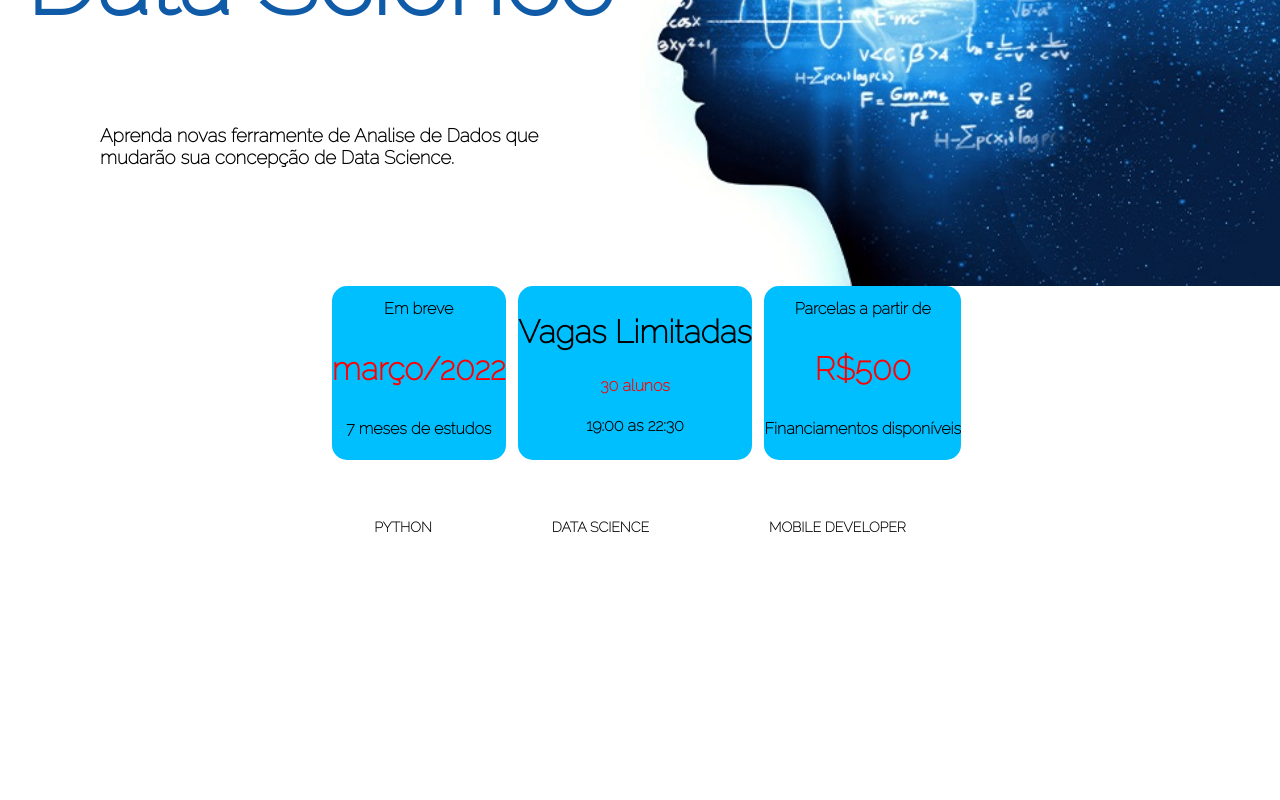
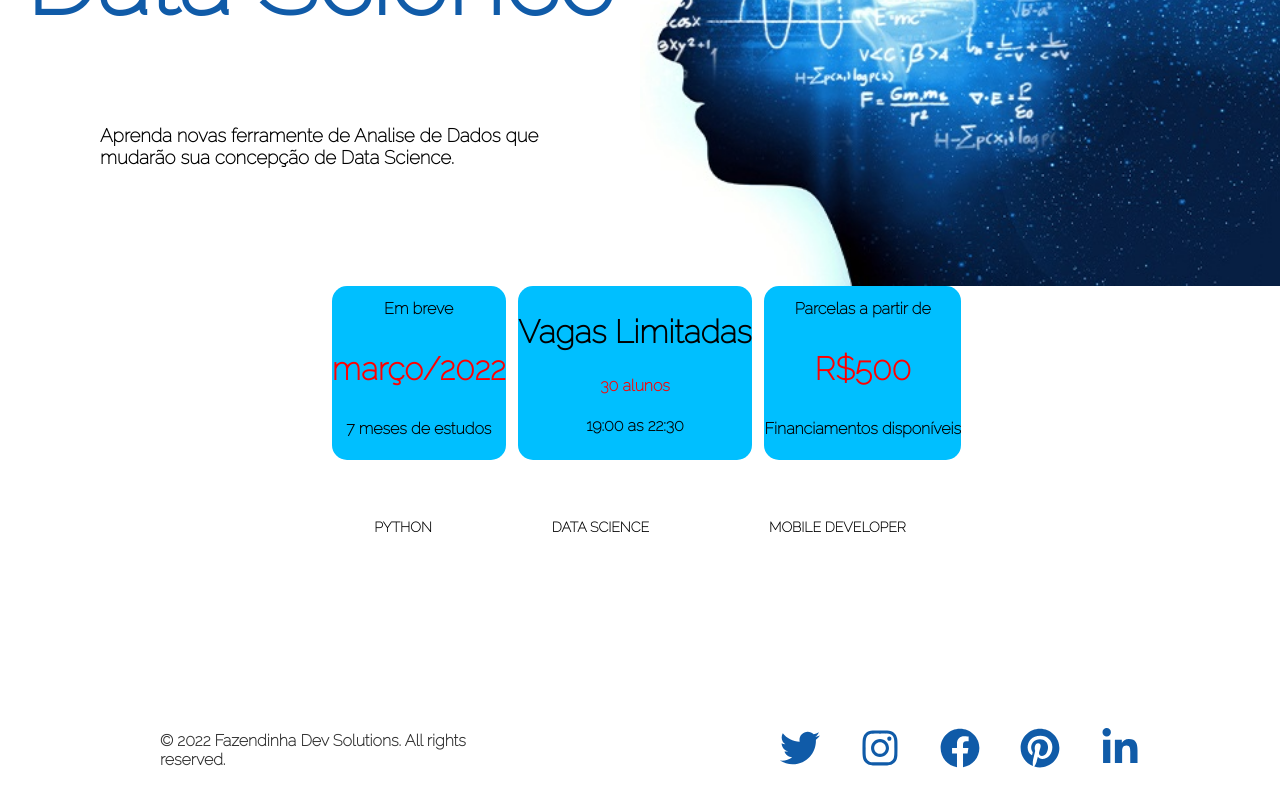
Before and after one commit to PamelaMBadermann/landing-page-em-react-fazendinha-dev, a React (Create React App) app: page / in a window 1280 px wide. Shown: the part 414-1214 px from the top of the page. Before the commit the page ends 1114 px from the top, so only its background shows below. Built offline with nearby package versions, Linux system fonts and the light colour scheme.

Commit message:
adicionado footer

```diff
--- /dev/null
+++ b/src/components/Footer/Footer.jsx
@@ -0,0 +1,32 @@
+import React from 'react';
+import { FooterStyle, FooterIconsStyle } from './style';
+import { FaTwitter, FaInstagram, FaFacebook, FaPinterest, FaLinkedinIn } from 'react-icons/fa';
+
+function Footer() {
+    return (
+        <FooterStyle>
+            <FooterIconsStyle>
+                <h4>© 2022 Fazendinha Dev Solutions. All rights reserved.</h4>
+            </FooterIconsStyle>
+            <FooterIconsStyle>
+                <a href="https://twitter.com" target="_blank" rel="noopener noreferrer">
+                    <FaTwitter fontSize="40"/>
+                </a>
+                <a href="https://instagram.com" target="_blank" rel="noopener noreferrer">
+                    <FaInstagram fontSize="40"/>
+                </a>
+                <a href="https://facebook.com" target="_blank" rel="noopener noreferrer">
+                    <FaFacebook fontSize="40"/>
+                </a>
+                <a href="https://br.pinterest.com" target="_blank" rel="noopener noreferrer">
+                    <FaPinterest fontSize="40"/>
+                </a>
+                <a href="https://linkedin.com" target="_blank" rel="noopener noreferrer">
+                    <FaLinkedinIn fontSize="40"/>
+                </a>
+            </FooterIconsStyle>
+        </FooterStyle>
+    );
+}
+
+export { Footer };
--- /dev/null
+++ b/src/components/Footer/style.jsx
@@ -0,0 +1,34 @@
+import styled from 'styled-components';
+
+const FooterStyle = styled.div`
+    height: 100px;
+    background: #fff;
+    display: flex;
+    flex-direction: row;
+    justify-content: space-around;
+    align-items: center;
+    width: 100%;
+    color: #2f2f2f;
+
+    h4 {
+        justify-content: center;
+        width: 50%;
+    }
+`;
+
+const FooterIconsStyle = styled.div`
+    height: 100px;
+    background: #fff;
+    display: flex;
+    justify-content: center;
+    align-items: center;
+    width: 50%;
+    color: #2f2f2f;
+
+    svg {
+        color: #105ba8;
+        margin: 20px;
+    }
+`;
+
+export { FooterStyle, FooterIconsStyle };
--- a/src/components/MainContent/MainContent.jsx
+++ b/src/components/MainContent/MainContent.jsx
@@ -4,6 +4,7 @@ import { MenuTab } from "../MenuTab/MenuTab";
 import { Header } from "../Header/Header";
 import { Sobre } from "../Sobre/Sobre";
 import { Conteudo } from "../Conteudo/Conteudo";
+import { Footer } from "../Footer/Footer";
 
 export default function MainContent() {
     return (
@@ -12,6 +13,7 @@ export default function MainContent() {
             <Header />
             <Sobre></Sobre>
             <Conteudo />
+            <Footer />
         </MainContentStyles>
     );
 }
```
